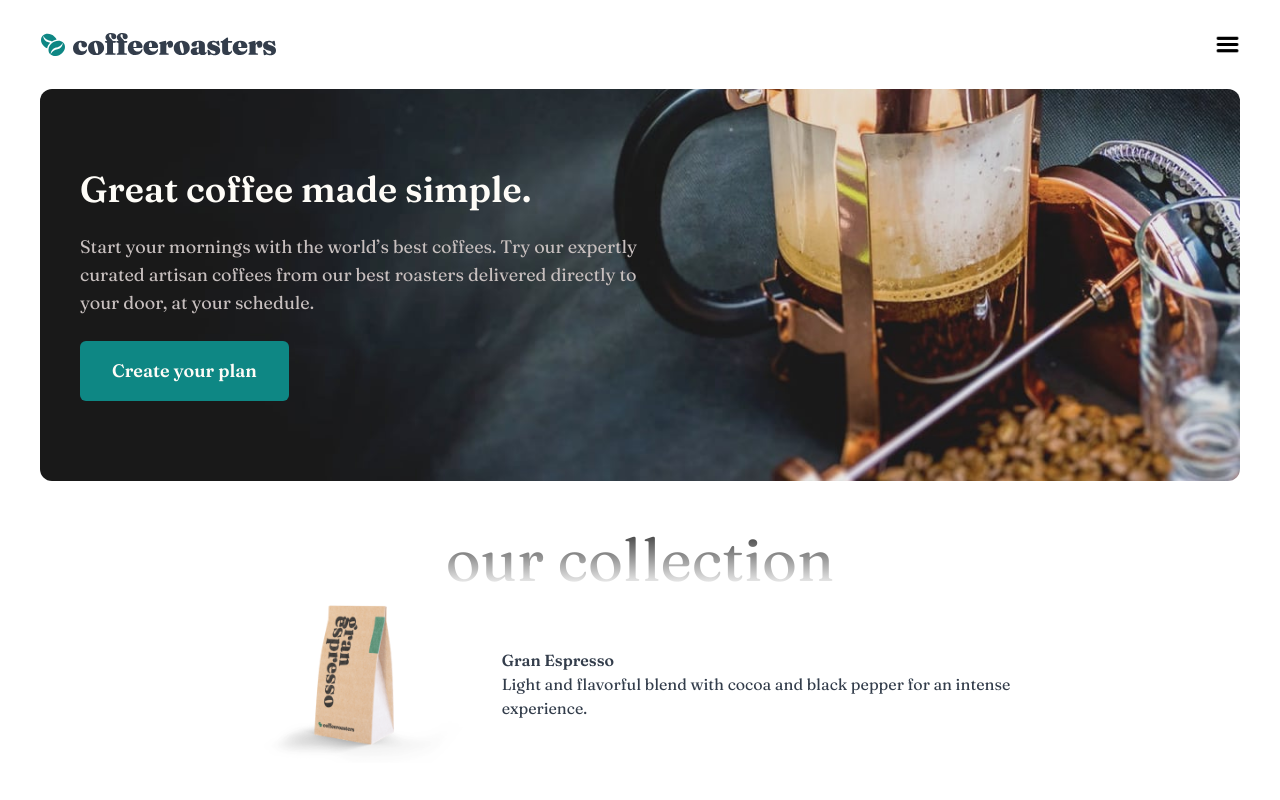
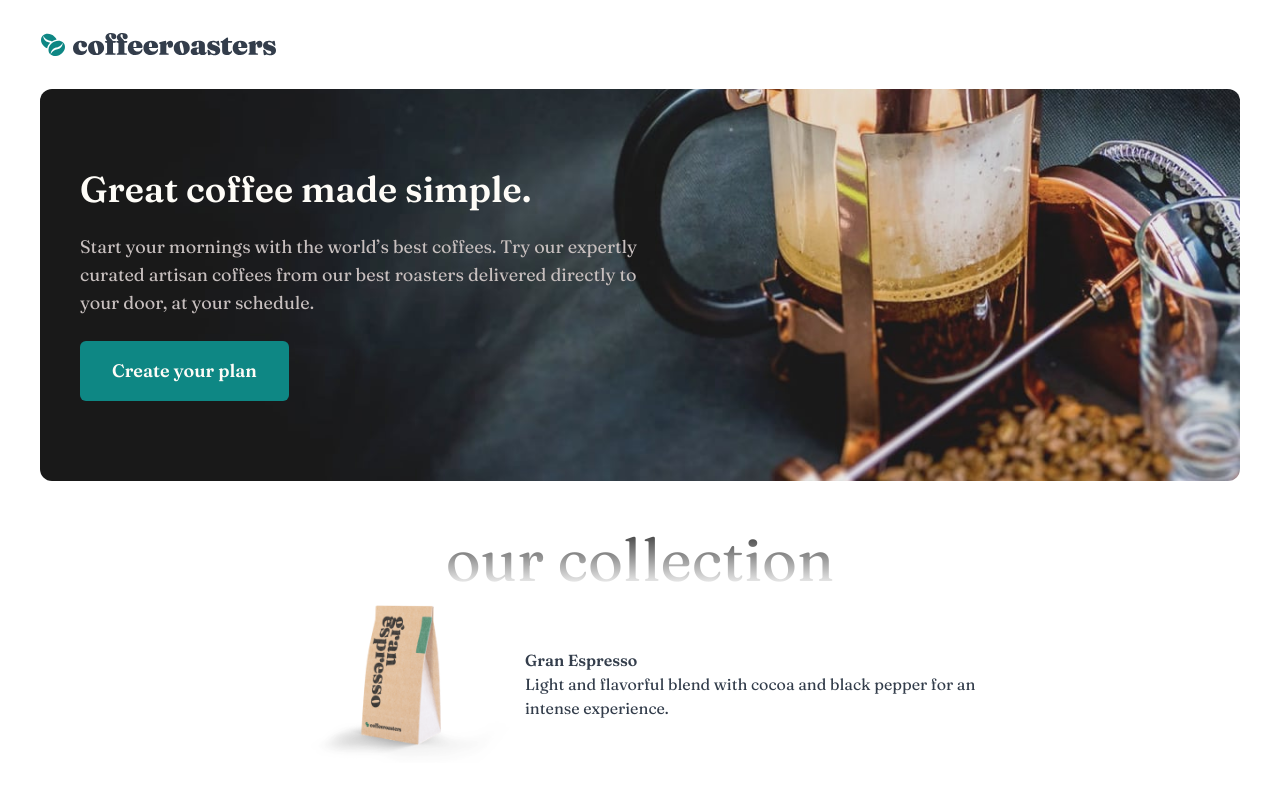
Before and after one commit to rondelek/react-next-tailwind, a Next.js app: page / in a window 1280 px wide. Shown: the top 800 px of the page. Built offline with nearby package versions, Linux system fonts and the light colour scheme.

Commit message:
fixed navbar

```diff
--- a/app/layout.js
+++ b/app/layout.js
@@ -1,3 +1,5 @@
+import { Navbar } from "../components";
+import { Footer } from "../sections";
 import "../styles/globals.scss";
 
 const RootLayout = ({ children }) => (
@@ -10,7 +12,11 @@ const RootLayout = ({ children }) => (
         rel="stylesheet"
       />
     </head>
-    <body>{children}</body>
+    <body className="flex flex-col px-10">
+      <Navbar />
+      <div>{children}</div>
+      <Footer />
+    </body>
   </html>
 );
 
--- a/app/page.js
+++ b/app/page.js
@@ -1,16 +1,13 @@
-import { Navbar } from "../components";
 import CardsWhyUs from "../components/CardsWhyUs";
-import { OurCollection, WhyUs, Hero, HowItWorks, Footer } from "../sections";
+import { OurCollection, WhyUs, Hero, HowItWorks } from "../sections";
 
 const Page = () => (
-  <div className=" flex flex-col px-10">
-    <Navbar />
+  <div>
     <Hero />
     <OurCollection />
     <WhyUs />
     <CardsWhyUs />
     <HowItWorks />
-    <Footer />
   </div>
 );
 
--- a/components/CardsWhyUs.jsx
+++ b/components/CardsWhyUs.jsx
@@ -9,7 +9,7 @@ export default function CardsWhyUs() {
   return (
     <motion.div
       variants={textContainer}
-      className="lg:flex lg:self-center -translate-y-24"
+      className="justify-center lg:flex lg:self-center -translate-y-24"
     >
       {whyUs.map((card) => {
         return (
--- a/components/Navbar.jsx
+++ b/components/Navbar.jsx
@@ -3,16 +3,47 @@ import Image from "next/image";
 import { motion } from "framer-motion";
 import styles from "../styles";
 import { navVariants } from "../utils/motion";
+import Link from "next/link";
 
 export default function Navbar() {
   return (
     <div className="flex justify-between py-8">
-      <img
-        src="/logo.svg"
-        alt="logo"
-        className="md:w-[237px] md:h-[25px] w-[168px] h-[20px]"
-      />
-      <Image src="/menu.png" alt="menu" width={25} height={25} />
+      <Link href="/">
+        <img
+          src="/logo.svg"
+          alt="logo"
+          className="md:w-[237px] md:h-[25px] w-[168px] h-[20px]"
+        />
+      </Link>
+      <nav role="navigation" className="block min-[380px]:hidden">
+        <div id="menuToggle">
+          <input type="checkbox" />
+
+          <span></span>
+          <span></span>
+          <span></span>
+
+          <ul id="menu">
+            <a href="#">
+              <li>Home</li>
+            </a>
+            <a href="/about">
+              <li>About us</li>
+            </a>
+            <a href="/about">
+              <li>Shop</li>
+            </a>
+            <a href="/about">
+              <li>Blog</li>
+            </a>
+            <a href="#">
+              <button className="py-2 px-4 mt-8">Create your plan</button>
+            </a>
+          </ul>
+        </div>
+      </nav>
+      {/* <Link href="/about">About</Link> */}
+      {/* <Image src="/menu.png" alt="menu" width={25} height={25} /> */}
     </div>
   );
 }
--- a/sections/Footer.jsx
+++ b/sections/Footer.jsx
@@ -3,9 +3,9 @@ import Link from "next/link";
 
 export default function Footer() {
   return (
-    <section className="flex flex-col md:flex-row items-center justify-around bg-darkBlue py-12 mt-12 gap-8">
+    <section className="rounded-t-xl flex flex-col md:flex-row items-center justify-around bg-darkBlue py-12 mt-12 gap-8">
       <Image src="/footer-logo.svg" width={200} height={25} />
-      <div className="flex flex-col md:flex-row items-center text-sm font-extrabold text-gray gap-4">
+      <div className="flex flex-col md:flex-row md: items-center text-sm font-extrabold text-gray gap-4">
         <Link href="/" className="hover:text-white transition duration-200">
           HOME
         </Link>
--- a/sections/OurCollection.jsx
+++ b/sections/OurCollection.jsx
@@ -13,9 +13,11 @@ export default function OurCollection() {
       initial="hidden"
       whileInView="show"
       viewport={{ once: false, amount: 0.25 }}
-      className="py-12 max-w-[830px] self-center"
+      className="flex flex-col items-center py-12 w-full self-center"
     >
-      <h2 className="text-center sm:text-6xl text-4xl gradient-gray">our collection</h2>
+      <h2 className="text-center sm:text-6xl text-4xl gradient-gray">
+        our collection
+      </h2>
 
       {collection.map((coffee) => {
         return (
@@ -25,7 +27,7 @@ export default function OurCollection() {
             initial="hidden"
             whileInView="show"
             viewport={{ once: false, amount: 0.25 }}
-          className='grid grid-cols-1 sm:grid-cols-3 justify-items-center text-center sm:text-left items-center pb-8 pt-4'
+            className="grid grid-cols-1 sm:grid-cols-3 justify-items-center text-center sm:text-left items-center pb-8 pt-4"
           >
             <img
               src={require(`../public/image-${coffee.image}.png`).default.src}
@@ -34,7 +36,7 @@ export default function OurCollection() {
             />
             <div className="sm:col-span-2 text-darkBlue">
               <p className="font-extrabold">{coffee.name}</p>
-              <p>{coffee.description}</p>
+              <p className="max-w-[460px]">{coffee.description}</p>
             </div>
           </motion.div>
         );
--- a/styles/_variables.scss
+++ b/styles/_variables.scss
@@ -2,6 +2,7 @@ $teal: #0e8784;
 $tealHover: #66d2cf;
 $gray: rgb(199, 191, 190);
 $white: #fefcf7;
+$darkBlue: #333d4b;
 
 $textLgFont: 1.125rem;
 $textLgHeight: 1.75rem;
--- a/styles/globals.scss
+++ b/styles/globals.scss
@@ -45,3 +45,149 @@ svg path {
 svg:hover path {
   fill: #fdd5ba;
 }
+
+// menu
+
+/*
+ * Made by Erik Terwan
+ * 24th of November 2015
+ * MIT License
+ *
+ *
+ * If you are thinking of using this in
+ * production code, beware of the browser
+ * prefixes.
+ */
+
+#menuToggle {
+  display: block;
+  position: relative;
+  top: 2px;
+  left: 0px;
+
+  z-index: 1;
+
+  -webkit-user-select: none;
+  user-select: none;
+}
+
+#menuToggle a {
+  text-decoration: none;
+  color: #232323;
+
+  transition: color 0.3s ease;
+}
+
+#menuToggle a:hover {
+  color: tomato;
+}
+
+#menuToggle input {
+  display: block;
+  width: 40px;
+  height: 22px;
+  position: absolute;
+  top: -7px;
+  left: -5px;
+
+  cursor: pointer;
+
+  opacity: 0; /* hide this */
+  z-index: 2; /* and place it over the hamburger */
+
+  -webkit-touch-callout: none;
+}
+
+/*
+  * Just a quick hamburger
+  */
+#menuToggle span {
+  display: block;
+  width: 23.5px;
+  height: 1px;
+  margin-bottom: 5px;
+  position: relative;
+
+  background: #000000;
+  border-radius: 3px;
+
+  z-index: 1;
+  transform-origin: 4px 0px;
+
+  transition: transform 0.5s cubic-bezier(0.77, 0.2, 0.05, 1),
+    background 0.5s cubic-bezier(0.77, 0.2, 0.05, 1), opacity 0.55s ease;
+}
+
+#menuToggle span:first-child {
+  transform-origin: 0% 0%;
+}
+
+#menuToggle span:nth-last-child(2) {
+  transform-origin: 0% 100%;
+}
+
+/*
+  * Transform all the slices of hamburger
+  * into a crossmark.
+  */
+#menuToggle input:checked ~ span {
+  opacity: 1;
+  transform: rotate(45deg) translate(-2px, -1px);
+  background: #232323;
+}
+
+/*
+  * But let's hide the middle one.
+  */
+#menuToggle input:checked ~ span:nth-last-child(3) {
+  opacity: 0;
+  transform: rotate(0deg) scale(0.2, 0.2);
+}
+
+/*
+  * Ohyeah and the last one should go the other direction
+  */
+#menuToggle input:checked ~ span:nth-last-child(2) {
+  transform: rotate(-45deg) translate(0, -1px);
+}
+
+/*
+  * Make this absolute positioned
+  * at the top left of the screen
+  */
+#menu {
+  position: absolute;
+  right: 30px;
+  width: 400px;
+  margin: -150px -90px 0 -50px;
+  padding-top: 125px;
+  padding-right: 100px;
+  padding: 155px 100px 300px 100px;
+
+  background: #fff;
+  list-style-type: none;
+  -webkit-font-smoothing: antialiased;
+
+  transform-origin: 0% 0%;
+  transform: translate(-100%, 0);
+
+  transition: transform 0.5s cubic-bezier(0.77, 0.2, 0.05, 1);
+}
+
+#menu li {
+  padding: 10px 0;
+  font-size: 32px;
+  color: $gray;
+  transition: 0.2s;
+
+  &:hover {
+    color: $darkBlue;
+  }
+}
+
+/*
+  * And let's slide it in from the left
+  */
+#menuToggle input:checked ~ ul {
+  transform: none;
+}
```
Lines whose indentation alone changed are shown as unchanged.
